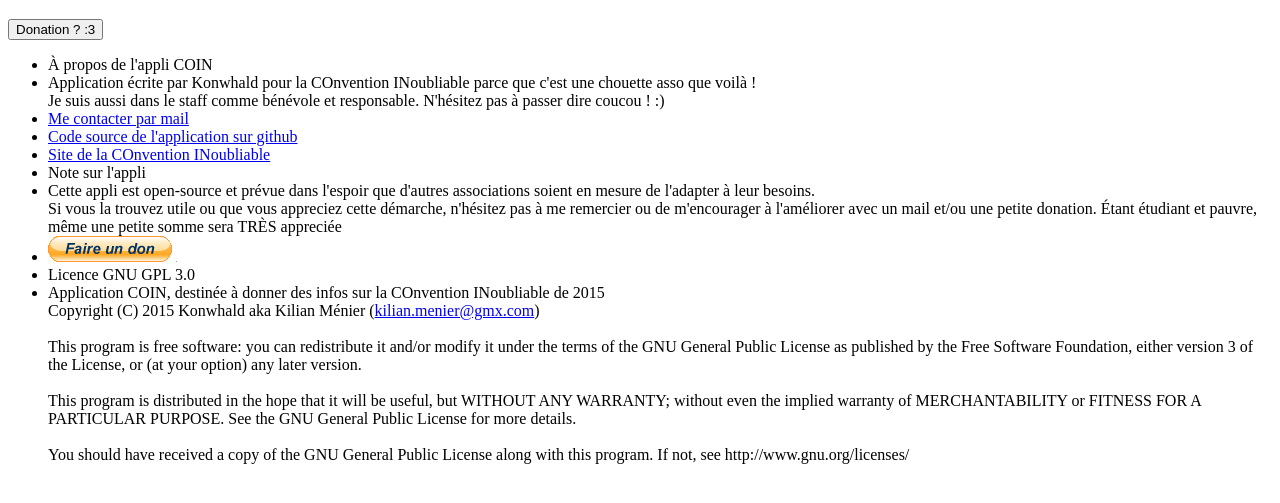
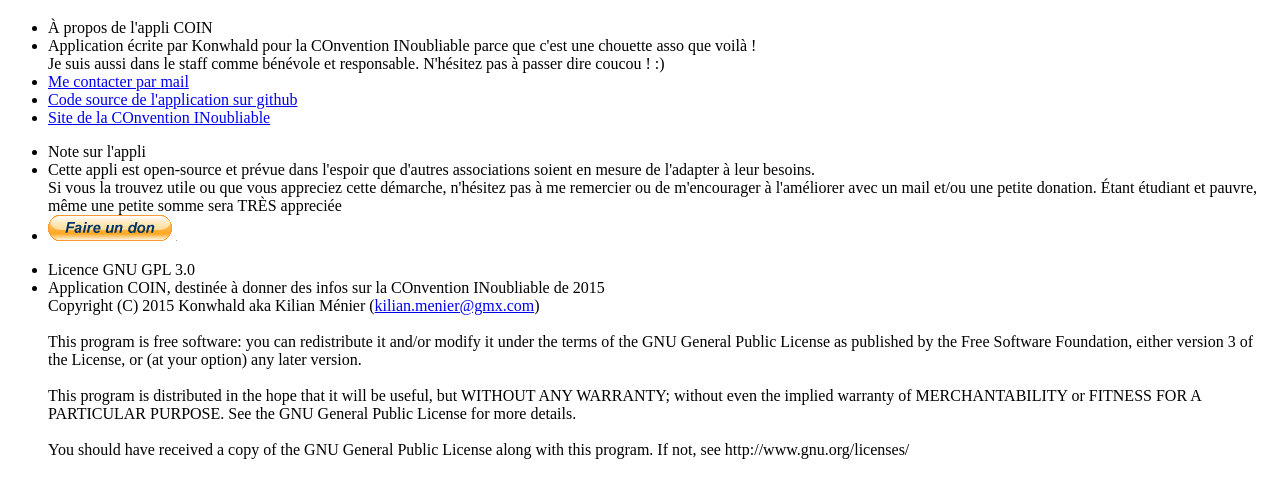
Before and after one commit to KilianMenier/COIN2015, a plain HTML site: page www/apropos.html in a window 1280 px wide. Shown: the part 61-564 px from the top of the page. Drawn offline with Linux system fonts and the light colour scheme.

Commit message:
Better À propos

```diff
--- a/www/apropos.html
+++ b/www/apropos.html
@@ -22,19 +22,27 @@
 <!-- À propos -->
 <div class="content">
 
+<!--
 <div class="bar bar-standard bar-footer">
   <button class="btn btn-block btn-positive" action="https://www.paypal.com/cgi-bin/webscr" method="post" target="_top">Donation ? :3</button>
 </div>
-
+-->
 
 <div class="card">
         <ul class="table-view">
             <li class="table-view-cell table-view-divider">À propos de l'appli COIN</li>
             <li class="table-view-cell">Application écrite par Konwhald pour la COnvention INoubliable</a> parce que c'est une chouette asso que voilà !<br/> Je suis aussi dans le staff comme bénévole et responsable. N'hésitez pas à passer dire coucou ! :)</li>
             <li class="table-view-cell"><a class="btn btn-block btn-primary pull-right" href="mailto:kilian.menier@gmx.com">Me contacter par mail</a></li>
-            <li class="table-view-cell"><a class="btn btn-block btn-primary pull-right" href="https://github.com/KilianMenier">Code source de l'application sur github</a></li>
+            <li class="table-view-cell"><a class="btn btn-block btn-primary pull-right" href="https://github.com/KilianMenier/COIN2015">Code source de l'application sur github</a></li>
             <li class="table-view-cell"><a class="btn btn-block btn-positive pull-right" href="http://conventioninoubliable.com">Site de la COnvention INoubliable</a></li>
+        </ul>
+</div>
 
+
+
+
+<div class="card">
+        <ul class="table-view">
             <li class="table-view-cell table-view-divider">Note sur l'appli</li>
             <li class="table-view-cell">Cette appli est open-source et prévue dans l'espoir que d'autres associations soient en mesure de l'adapter à leur besoins.<br> Si vous la trouvez utile ou que vous appreciez cette démarche, n'hésitez pas à me remercier ou de m'encourager à l'améliorer avec un mail et/ou une petite donation. Étant étudiant et pauvre, même une petite somme sera TRÈS appreciée</li>
             <li class="table-view-cell"><form action="https://www.paypal.com/cgi-bin/webscr" method="post" target="_top">
@@ -44,9 +52,13 @@
                 <input type="image" src="img/donate.gif" border="0" name="submit" alt="PayPal - la solution de paiement en ligne la plus simple et la plus sécurisée !">
                 <img alt="" border="0" src="https://www.paypalobjects.com/fr_FR/i/scr/pixel.gif" width="1" height="1">
                 </form></li>
+        </ul>
+</div>
 
 
 
+<div class="card">
+        <ul class="table-view">
             <li class="table-view-cell table-view-divider">Licence GNU GPL 3.0</li>
             <li class="table-view-cell">
                 Application COIN, destinée à donner des infos sur la COnvention INoubliable de 2015<br>
@@ -66,11 +78,12 @@
                along with this program.  If not, see http://www.gnu.org/licenses/<br></p>
             </li>
         </ul>
+</div>
 
 
 
 
-</div>
+
 </div> <!-- End of content -->
 
 
```
